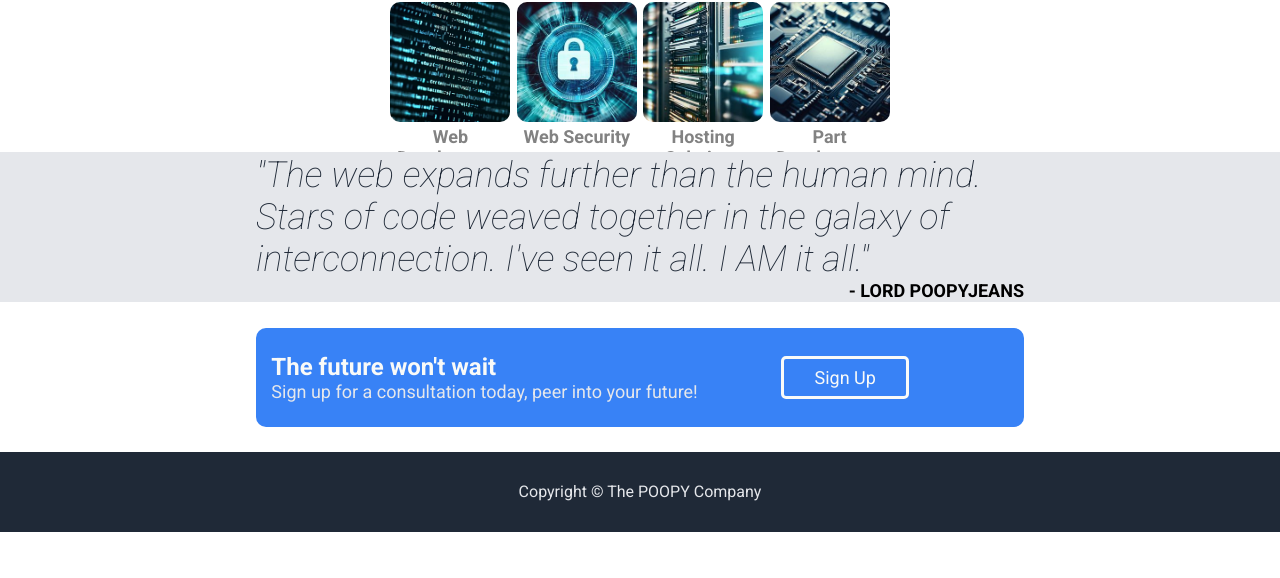
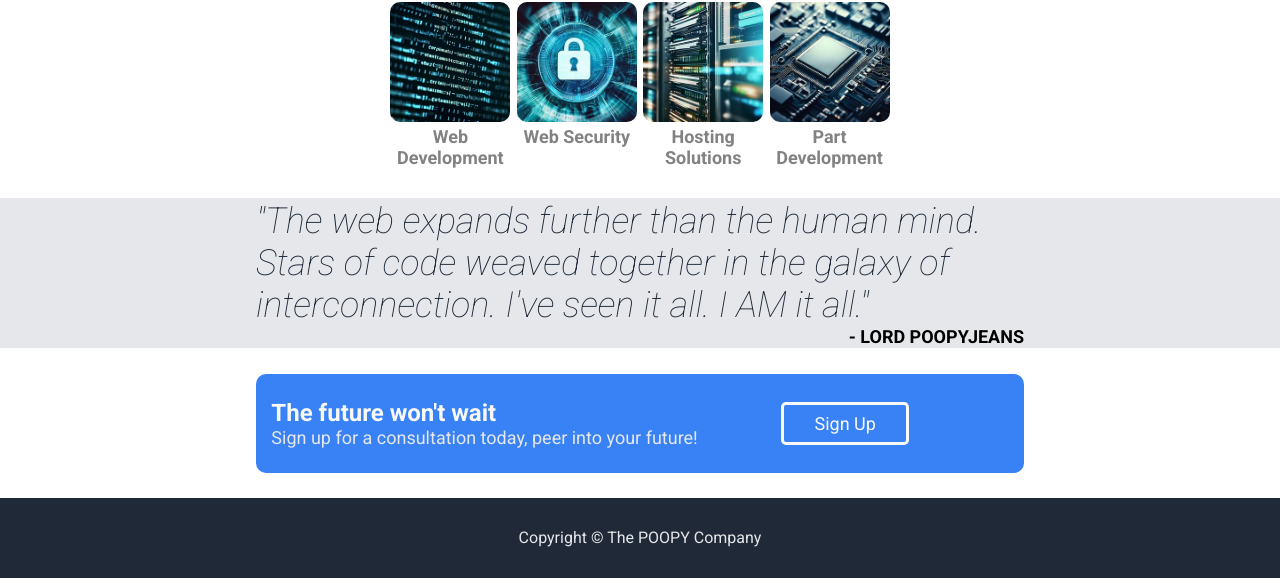
Before and after one commit to AlexNorton1221/odin-landing-page, a plain HTML site: page index.html in a window 1280 px wide. Shown: the part 534-1112 px from the top of the page. Before the commit the page ends 1066 px from the top, so only its background shows below. Drawn offline with Linux system fonts and the light colour scheme.

Commit message:
Fix Boxes area sizing - remove defined height

```diff
--- a/styles.css
+++ b/styles.css
@@ -108,7 +108,6 @@
 }
 
 .info-box{
-    height: 120px;
     width: 120px;
 }
 
```
